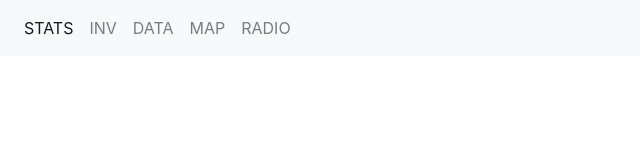
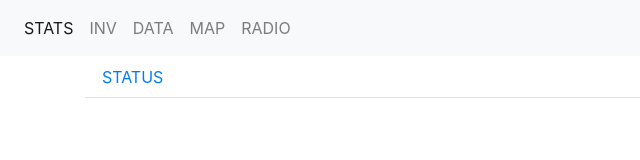
Before and after one commit to abhishekchandra2522k/Pipboy-from-fallout-4, a plain HTML site: page index.html in a window 1280 px wide. Shown: the full height of the page, 0-640 px from the left. Drawn offline with nearby package versions, Linux system fonts and the light colour scheme.

Commit message:
Add div container

```diff
--- a/index.html
+++ b/index.html
@@ -37,6 +37,17 @@
         </div>
     </nav>
 
+    <div class="container">
+        <div class="row">
+            <div class="col-12">
+                <ul class="nav nav-tabs">
+                    <li class="nav-item">
+                        <a href="#status" class="nav-link" data-toggle="tab">STATUS</a>
+                    </li>
+                </ul>
+            </div>
+        </div>
+    </div>
 
     <script src="https://maxcdn.bootstrapcdn.com/bootstrap/4.0.0/js/bootstrap.min.js" integrity="sha384-JZR6Spejh4U02d8jOt6vLEHfe/JQGiRRSQQxSfFWpi1MquVdAyjUar5+76PVCmYl" crossorigin="anonymous"></script>
     <script src="js/pipboy.app.js"></script>
```
